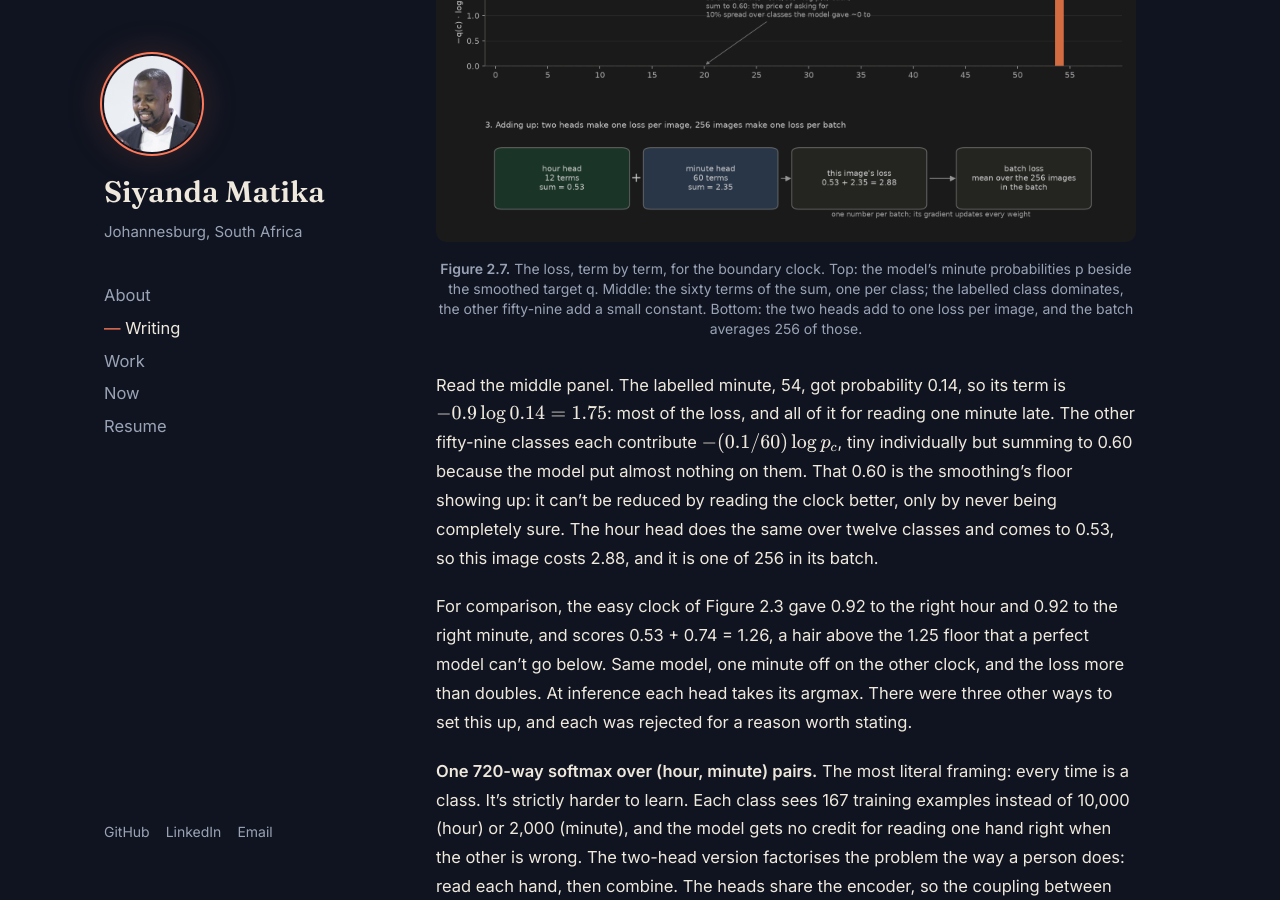
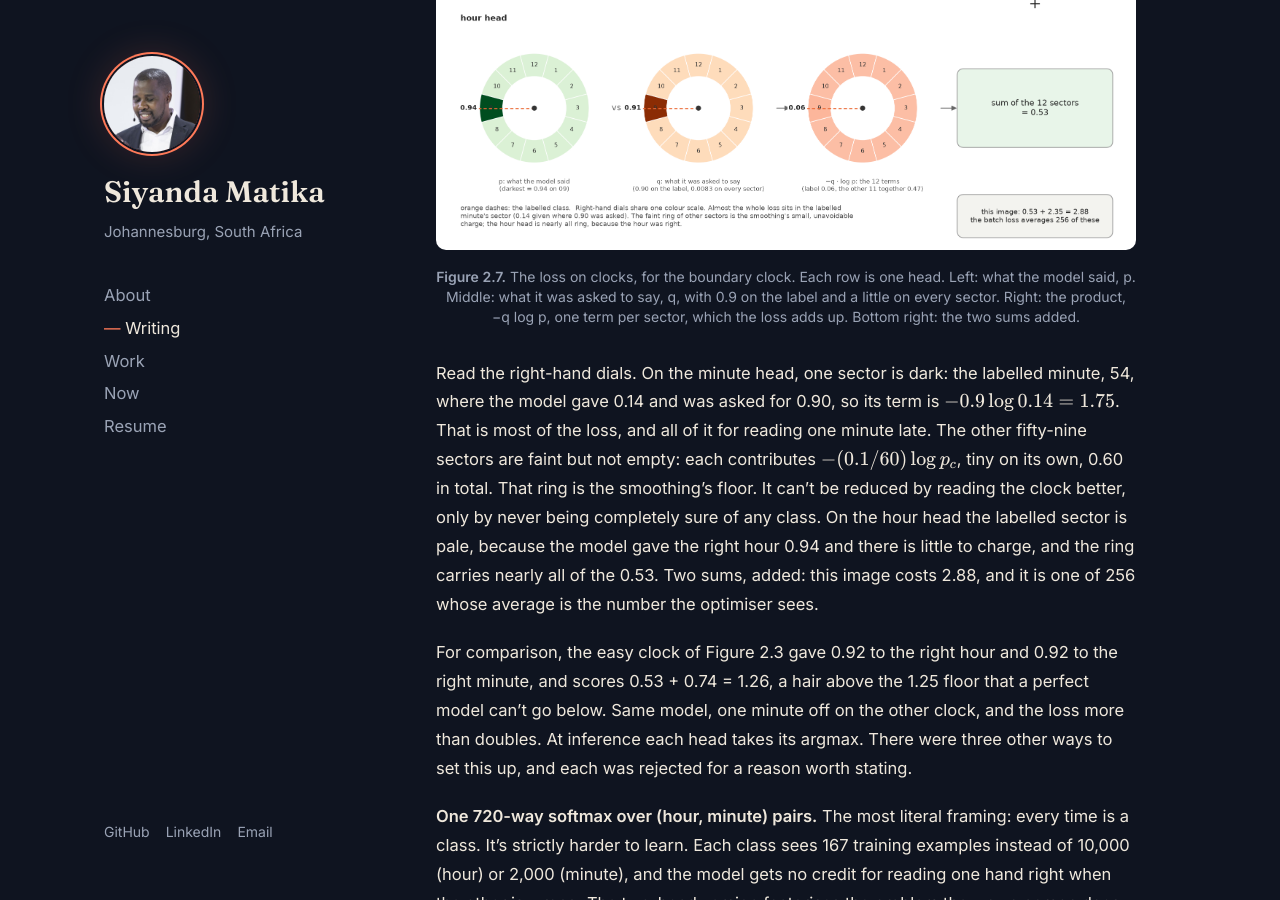
Before and after one commit to matikasiyanda/matikasiyanda.github.io, a Jekyll site: the page built from _posts/2026-09-15-clocks-part-2-models.md, in a window 1280 px wide and 900 px high, scrolled down 9463 px. Built offline with Jekyll 4.4.1, drawn with Linux system fonts in a browser that asks for light colours; comment, search, counter and statistics services are not loaded.

Commit message:
Figure 2.7: the loss drawn on clocks

```diff
--- a/_posts/2026-09-15-clocks-part-2-models.md
+++ b/_posts/2026-09-15-clocks-part-2-models.md
@@ -291,20 +291,22 @@ multiplied by zero); with it, every class contributes a little, and the
 model is charged for putting probability *exactly* zero anywhere. Figure
 2.7 shows the sum term by term for the boundary clock of Figure 2.3.
 
-![The loss term by term for the boundary clock: the model's sixty minute probabilities against the smoothed target, the sixty per-class terms with the labelled class's 1.75 and the other fifty-nine summing to 0.60, and the assembly into a per-image and a per-batch loss](/assets/clocks/loss_terms.png)
+![The loss for the boundary clock drawn on clocks: for each head, the model's probabilities as a dial, the smoothed target as a dial, and the per-class loss terms as a dial, then the two sums added](/assets/clocks/loss_terms.png){: .no-invert}
 
-**Figure 2.7.** The loss, term by term, for the boundary clock. Top: the model's minute probabilities p beside the smoothed target q. Middle: the sixty terms of the sum, one per class; the labelled class dominates, the other fifty-nine add a small constant. Bottom: the two heads add to one loss per image, and the batch averages 256 of those.
+**Figure 2.7.** The loss on clocks, for the boundary clock. Each row is one head. Left: what the model said, p. Middle: what it was asked to say, q, with 0.9 on the label and a little on every sector. Right: the product, −q log p, one term per sector, which the loss adds up. Bottom right: the two sums added.
 {: .figcap}
 
-Read the middle panel. The labelled minute, 54, got probability 0.14, so
-its term is $$-0.9 \log 0.14 = 1.75$$: most of the loss, and all of it
-for reading one minute late. The other fifty-nine classes each contribute
-$$-(0.1/60)\log p_c$$, tiny individually but summing to 0.60 because the
-model put almost nothing on them. That 0.60 is the smoothing's floor
-showing up: it can't be reduced by reading the clock better, only by
-never being completely sure. The hour head does the same over twelve
-classes and comes to 0.53, so this image costs 2.88, and it is one of 256
-in its batch.
+Read the right-hand dials. On the minute head, one sector is dark: the
+labelled minute, 54, where the model gave 0.14 and was asked for 0.90, so
+its term is $$-0.9 \log 0.14 = 1.75$$. That is most of the loss, and all
+of it for reading one minute late. The other fifty-nine sectors are faint
+but not empty: each contributes $$-(0.1/60)\log p_c$$, tiny on its own,
+0.60 in total. That ring is the smoothing's floor. It can't be reduced by
+reading the clock better, only by never being completely sure of any
+class. On the hour head the labelled sector is pale, because the model
+gave the right hour 0.94 and there is little to charge, and the ring
+carries nearly all of the 0.53. Two sums, added: this image costs 2.88,
+and it is one of 256 whose average is the number the optimiser sees.
 
 For comparison, the easy clock of Figure 2.3 gave 0.92 to the right hour
 and 0.92 to the right minute, and scores 0.53 + 0.74 = 1.26, a hair above
```
Also changed, not shown: assets/clocks/loss_terms.png.
